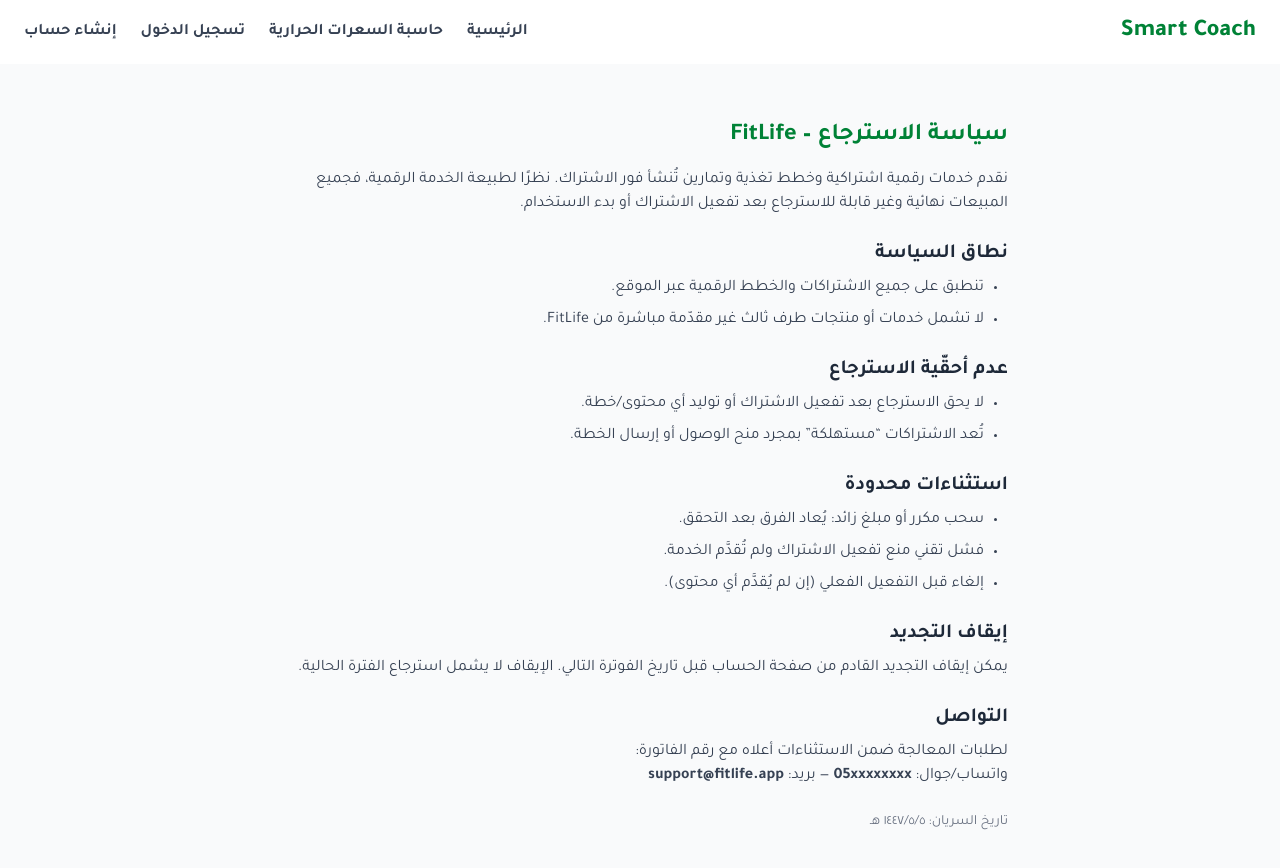
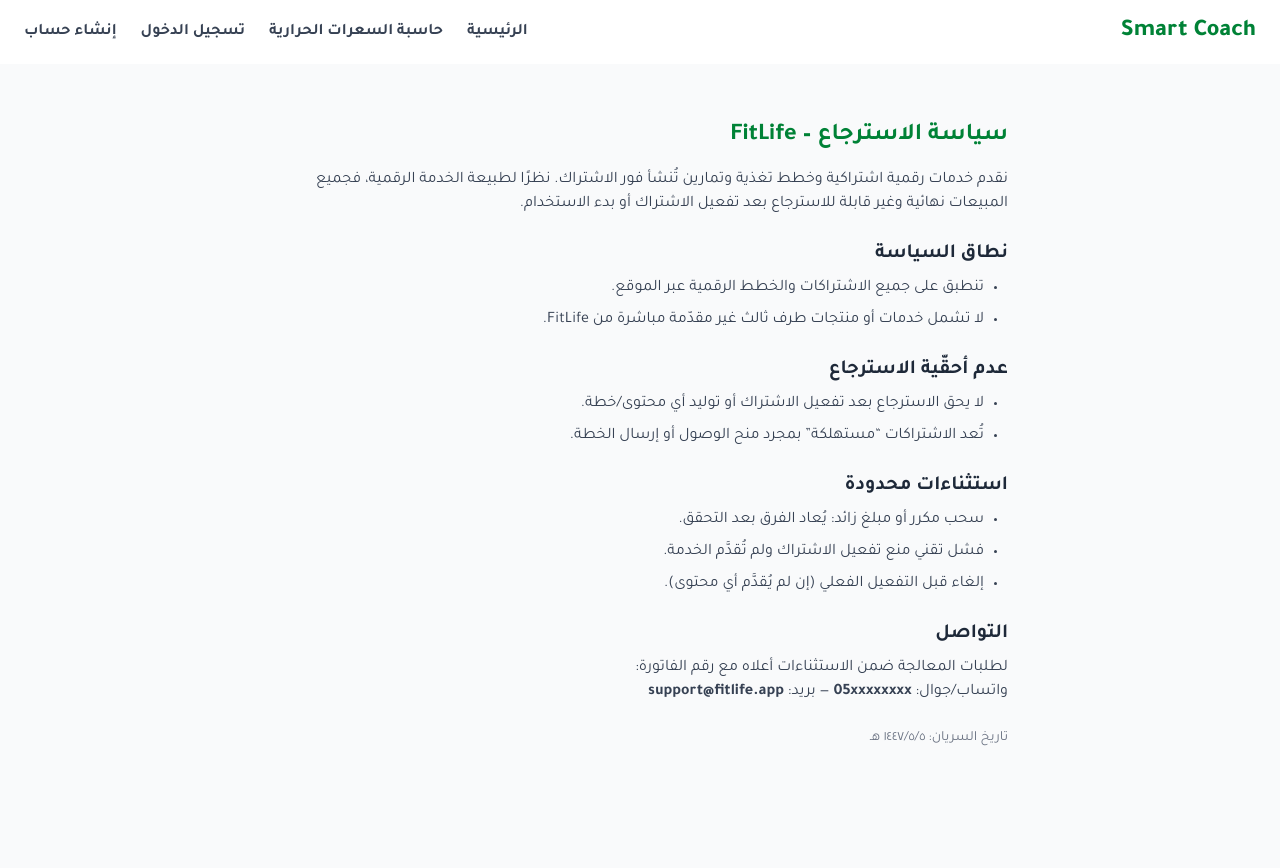
Before and after one commit to forktcll-33/fitness-app, a Next.js app: page /refund-policy in a window 1280 px wide. Shown: the top 868 px of the page. Built offline with nearby package versions, Linux system fonts and the light colour scheme.

Commit message:
Added refund policy link to footer

```diff
--- a/pages/index.js
+++ b/pages/index.js
@@ -349,6 +349,7 @@ export default function Home() {
   <span>•</span>
   <Link href="/terms" className="text-green-700 hover:underline">الشروط والأحكام
   </Link>
+  <span>•</span>
   <Link href="/refund-policy" className="text-green-700 hover:underline">
   سياسة الاسترجاع
 </Link>
--- a/pages/refund-policy.js
+++ b/pages/refund-policy.js
@@ -28,11 +28,7 @@ export default function RefundPolicy() {
             <li>إلغاء قبل التفعيل الفعلي (إن لم يُقدَّم أي محتوى).</li>
           </ul>
 
-          <h2 className="text-xl font-semibold text-gray-800 mb-2">إيقاف التجديد</h2>
-          <p className="text-gray-700 mb-6">
-            يمكن إيقاف التجديد القادم من صفحة الحساب قبل تاريخ الفوترة التالي.
-            الإيقاف لا يشمل استرجاع الفترة الحالية.
-          </p>
+
 
           <h2 className="text-xl font-semibold text-gray-800 mb-2">التواصل</h2>
           <p className="text-gray-700 mb-6">
```
